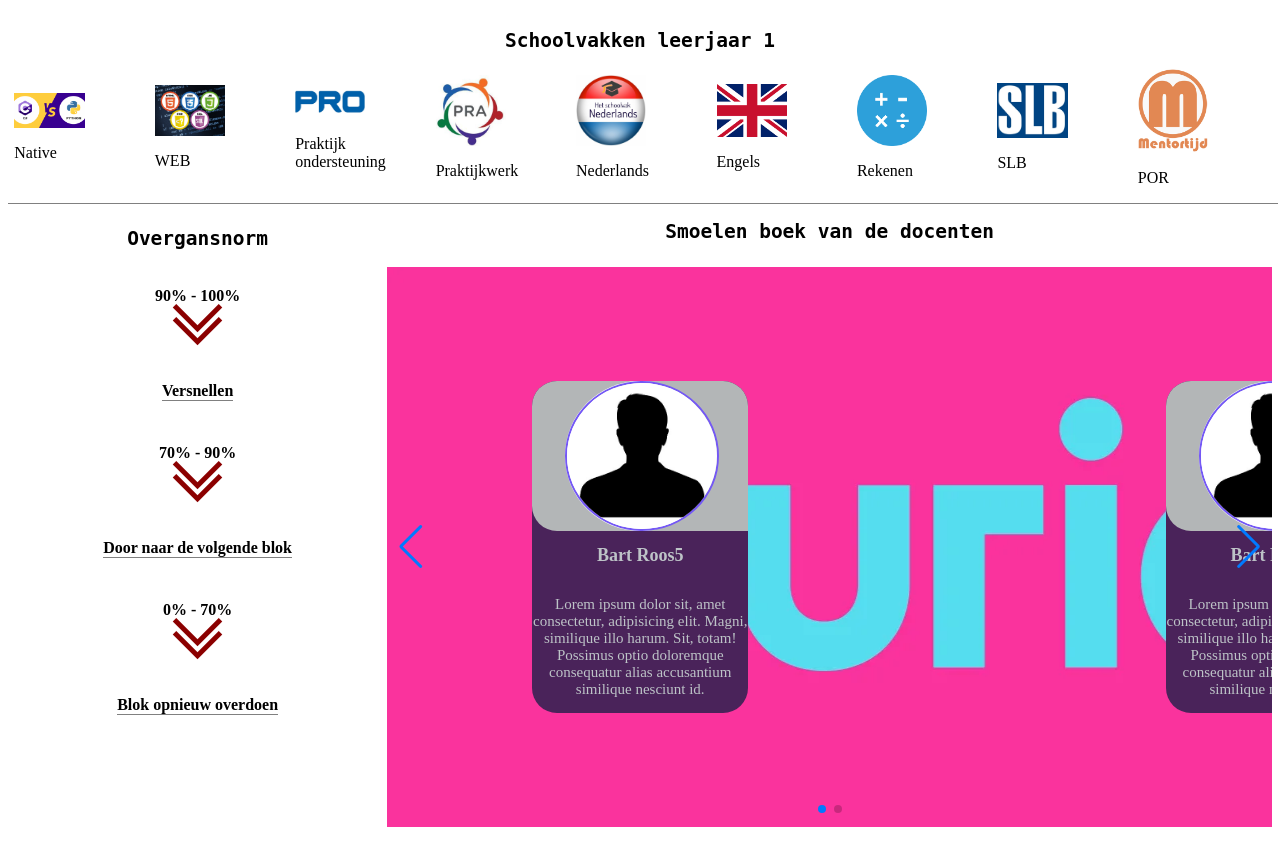
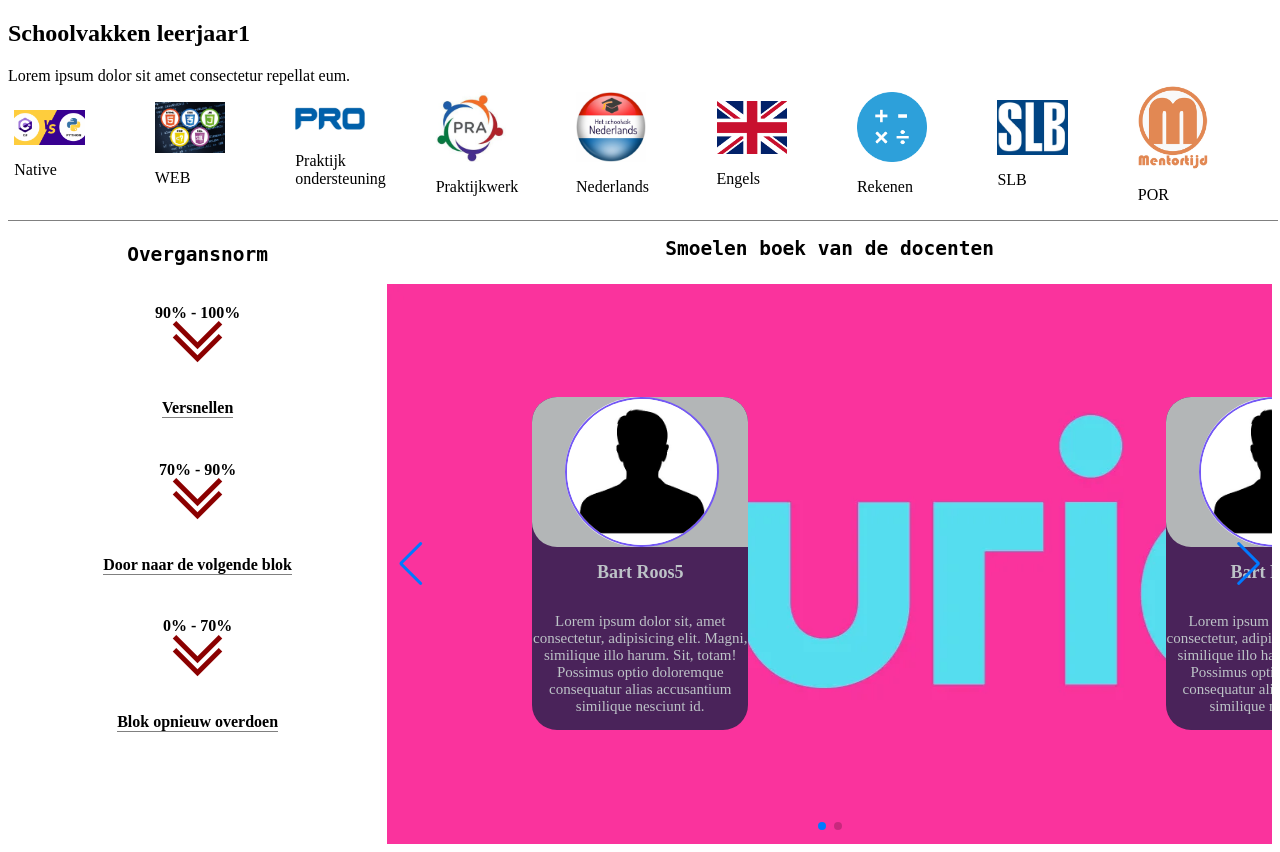
Before and after one commit to mahamoudbile/C1pra, a PHP site: page /opendag.php in a window 1280 px wide. Shown: the part 150-1002 px from the top of the page. Before the commit the page ends 977 px from the top, so only its background shows below. Run offline with PHP 8.4, Linux system fonts and the light colour scheme; some libraries are stand-ins or nearby versions.

Commit message:
#div. h2. span toegevoegd voor popup html

```diff
--- a/opendag.php
+++ b/opendag.php
@@ -21,8 +21,12 @@
 	<main>
 
 		<div class="container1">
-			<div class="vakClass">
+		<!-- 	<div class="vakClass">
 				<h2> Schoolvakken leerjaar 1</h2>
+			</div> -->
+			<div class="popup" onclick="myFunction()" >
+				<h2>Schoolvakken leerjaar1</h2>
+				<span class="popuptext" id="myPopup">Lorem ipsum dolor sit amet consectetur repellat eum.</span>
 			</div>
 <!-- ==================================================== -->
 			<div class="SubPict">
```
